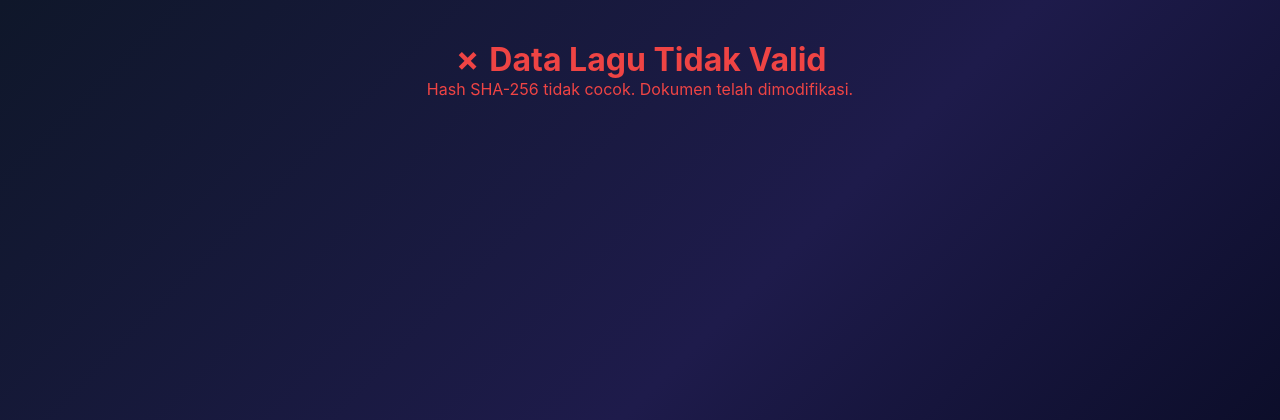
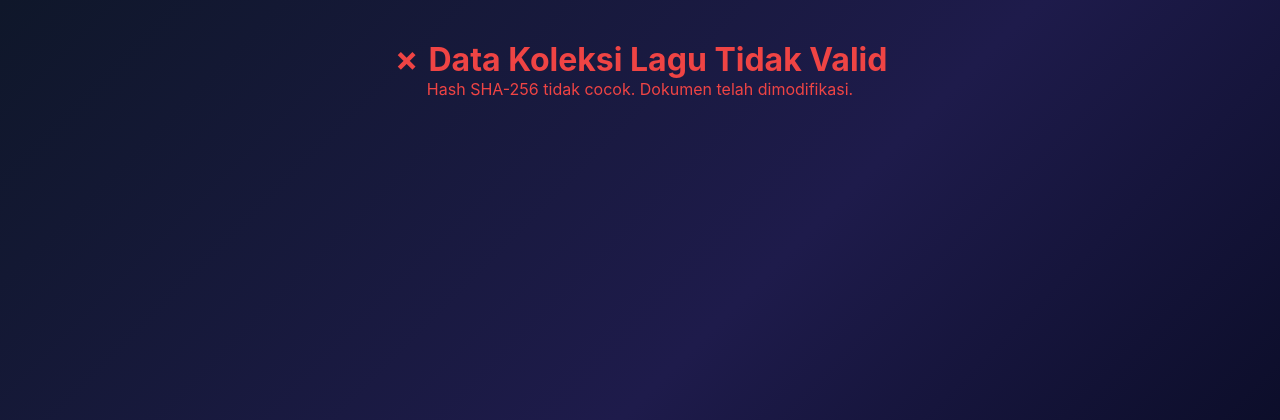
Before and after one commit to khoirunnisasyifa919-sketch/cryptovault, a Flask app: page /verify/1 in a window 1280 px wide. Shown: the top 420 px of the page. Run offline with Flask 3, Linux system fonts and the light colour scheme.

Commit message:
Update error message in verify_error.html

```diff
--- a/templates/verify_error.html
+++ b/templates/verify_error.html
@@ -2,9 +2,9 @@
 
 {% block content %}
 
-<div class="error">
+<div class="verify-card error">
 
-<h1>✗ Data Lagu Tidak Valid</h1>
+<h1>✗ Data Koleksi Lagu Tidak Valid</h1>
 
 <p>
 Hash SHA-256 tidak cocok.
```
